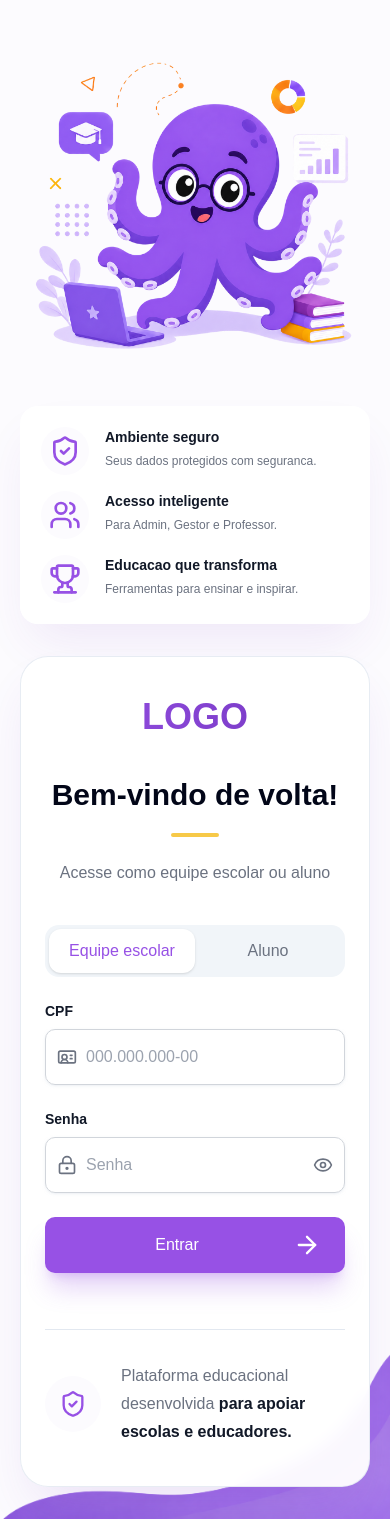
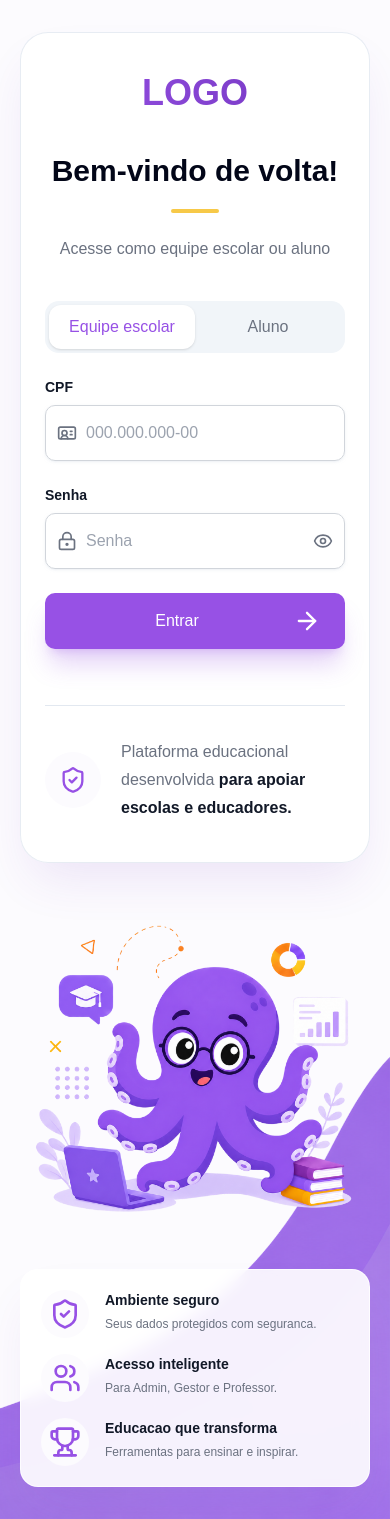
Before and after one commit to HyanFerreira/hackathon-project-frontend, a Next.js app: page /login in a window 390 px wide. Built offline with nearby package versions, Linux system fonts and the light colour scheme; no server answers.

Commit message:
style(login): ajustar estilos e classes no LoginScreen

```diff
--- a/src/components/ui/auth/LoginScreen.tsx
+++ b/src/components/ui/auth/LoginScreen.tsx
@@ -140,17 +140,18 @@ export function LoginScreen() {
 
   return (
     <main className="relative min-h-screen overflow-hidden bg-palette-60-50 text-text-primary">
-      <div className="absolute right-0 bottom-0">
+      <div className="pointer-events-none absolute right-0 bottom-0">
         <Image
           src={loginBorda}
           alt=""
           priority
-          sizes="w-56"
+          sizes="1100px"
+          className="w-[1100px] max-w-none"
         />
       </div>
 
       <section className="relative z-10 grid min-h-screen gap-8 px-5 py-8 sm:px-8 lg:grid-cols-[minmax(0,1.1fr)_minmax(420px,0.9fr)] lg:items-stretch lg:px-16 xl:px-20">
-        <div className="flex min-h-[52vh] flex-col justify-end lg:min-h-[calc(100vh-4rem)]">
+        <div className="order-2 flex min-h-[52vh] flex-col justify-end lg:order-1 lg:min-h-[calc(100vh-4rem)]">
           <div className="relative flex flex-1 items-end justify-center pb-6 lg:items-center lg:pb-10">
             <Image
               src={loginMascot}
@@ -180,7 +181,7 @@ export function LoginScreen() {
           </div>
         </div>
 
-        <div className="flex items-end justify-center lg:min-h-[calc(100vh-4rem)]">
+        <div className="order-1 flex items-end justify-center lg:order-2 lg:min-h-[calc(100vh-4rem)]">
           <section className="w-full max-w-[550px] rounded-[28px] border border-slate-200/80 bg-white/95 px-6 py-10 shadow-2xl shadow-brand-primary-dark/12 backdrop-blur sm:px-10 lg:px-12 lg:py-14">
             <div className="mb-10 text-center">
               <p className="mb-10 bg-gradient-to-r from-brand-primary to-palette-30-700 bg-clip-text text-4xl font-black tracking-normal text-transparent">
```
